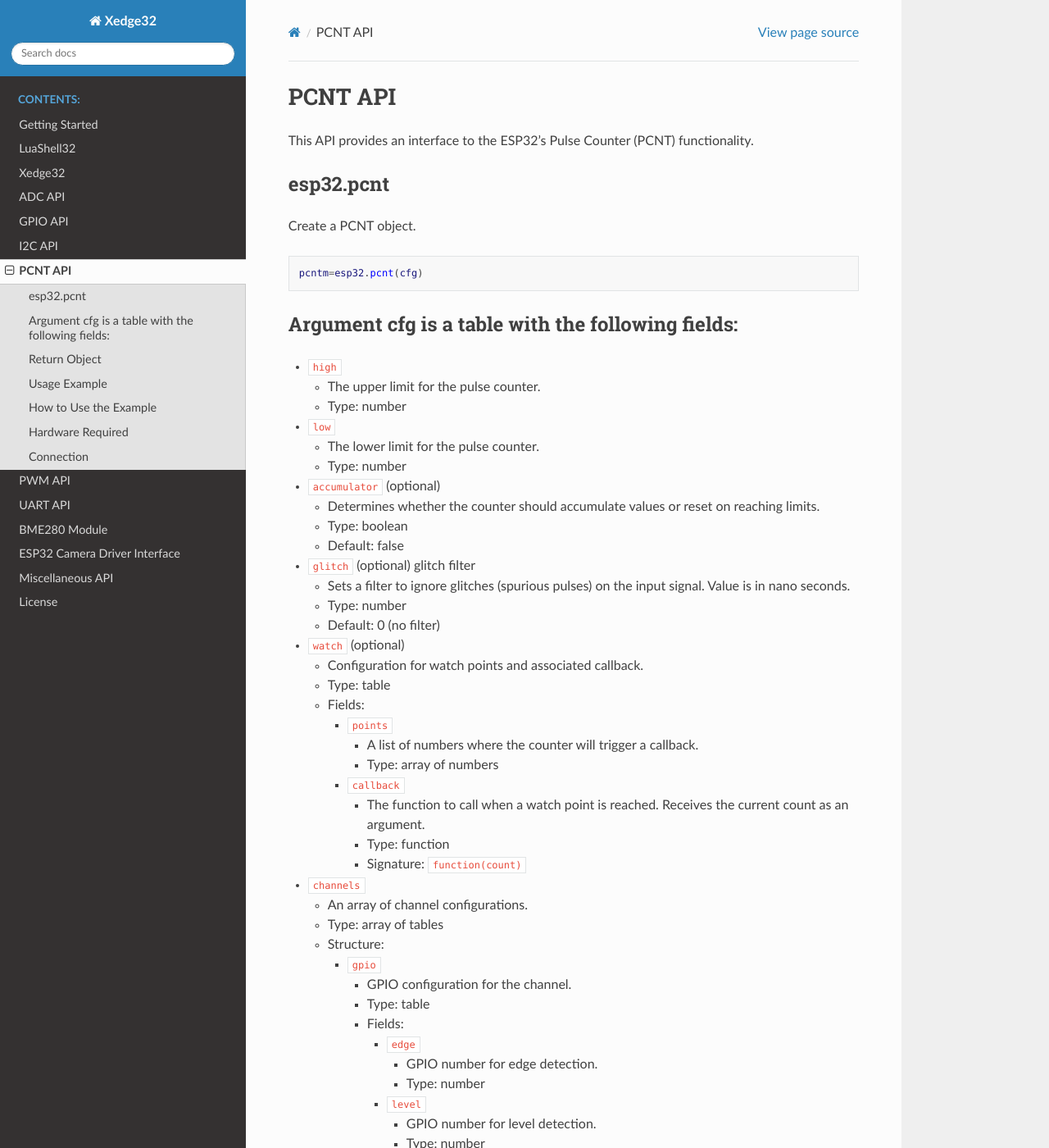
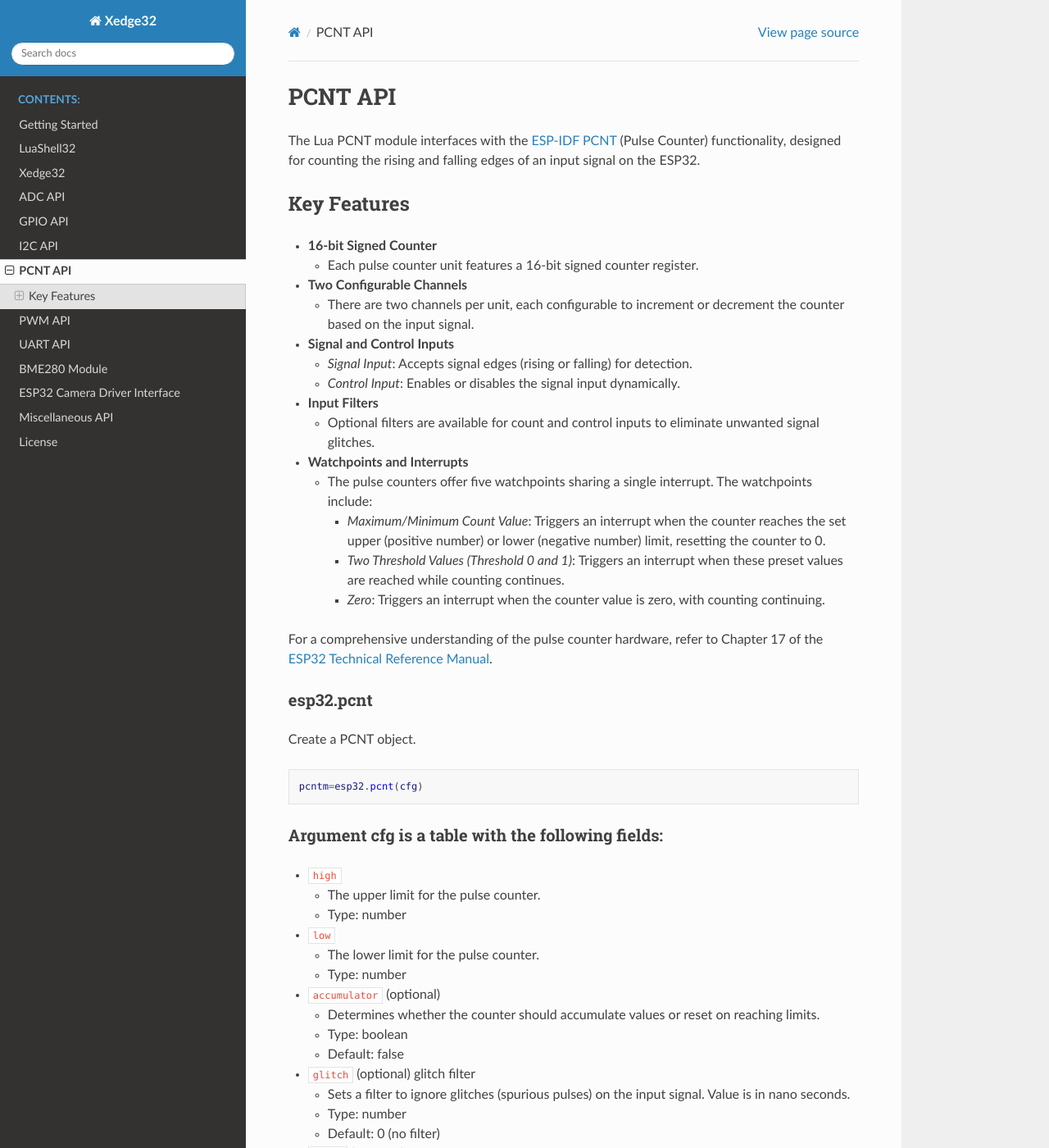
Before and after one commit to RealTimeLogic/Xedge32, a Sphinx documentation site: the page built from doc/source/PCNT.rst, in a window 1280 px wide and 1400 px high. Shown: the whole window at 82% size. Built offline with Sphinx 7.4.7 and the Read the Docs theme 2.0.0, drawn with Linux system fonts in a browser that asks for light colours; some of the changed text lies outside the part shown.

Commit message:
Various improvements

```diff
--- a/doc/source/PCNT.rst
+++ b/doc/source/PCNT.rst
@@ -2,7 +2,39 @@
 PCNT API
 ==========
 
-This API provides an interface to the ESP32's Pulse Counter (PCNT) functionality.
+The Lua PCNT module interfaces with the `ESP-IDF PCNT <https://docs.espressif.com/projects/esp-idf/en/latest/esp32/api-reference/peripherals/pcnt.html>`_ (Pulse Counter) functionality, designed for counting the rising and falling edges of an input signal on the ESP32.
+
+Key Features
+------------
+
+- **16-bit Signed Counter**
+
+  - Each pulse counter unit features a 16-bit signed counter register.
+
+- **Two Configurable Channels**
+
+  - There are two channels per unit, each configurable to increment or decrement the counter based on the input signal.
+
+- **Signal and Control Inputs**
+
+  - *Signal Input*: Accepts signal edges (rising or falling) for detection.
+  - *Control Input*: Enables or disables the signal input dynamically.
+
+- **Input Filters**
+
+  - Optional filters are available for count and control inputs to eliminate unwanted signal glitches.
+
+- **Watchpoints and Interrupts**
+
+  - The pulse counters offer five watchpoints sharing a single interrupt.  The watchpoints include:
+
+    - *Maximum/Minimum Count Value*: Triggers an interrupt when the counter reaches the set upper (positive number) or lower (negative number) limit, resetting the counter to 0.
+    - *Two Threshold Values (Threshold 0 and 1)*: Triggers an interrupt when these preset values are reached while counting continues.
+    - *Zero*: Triggers an interrupt when the counter value is zero, with counting continuing.
+
+For a comprehensive understanding of the pulse counter hardware, refer to Chapter 17 of the `ESP32 Technical Reference Manual <https://www.espressif.com/sites/default/files/documentation/esp32_technical_reference_manual_en.pdf>`_.
+
+
 
 esp32.pcnt
 ~~~~~~~~~~~~~~~~~~~~~~~~
@@ -55,8 +87,16 @@ Argument cfg is a table with the following fields:
 
       - The function to call when a watch point is reached. Receives the current count as an argument.
       - Type: function
-      - Signature: ``function(count)``
+      - Signature: ``function(count, crossmode)``
+      - Arguments:
 
+        - ``count`` Watch point value that triggered the event
+        - ``crossmode`` Indicates how the PCNT unit crossed the last zero point. The possible zero cross modes are:
+
+          - 0 Start from positive value, end to zero, i.e., +N -> 0
+          - 1 Start from negative value, end to zero, i.e., -N -> 0
+          - 2 Start from negative value, end to positive value, i.e., -N -> +M
+          - 3 Start from positive value, end to negative value, i.e., +N -> -M
 
 - ``channels``
 
@@ -147,12 +187,14 @@ The `esp32.pcnt` function returns an object with the following methods:
 Usage Example
 ~~~~~~~~~~~~~~~~~~~~~~~~
 
+This Lua example is designed to mirror the functionality of the `Rotary Encoder C Code Example <https://github.com/espressif/esp-idf/tree/master/examples/peripherals/pcnt/rotary_encoder>`_.
+
 .. code-block:: lua
 
     local gpioA = 0
     local gpioB = 2
 
-    pcnt = esp32.pcnt{
+    pcnt,err = esp32.pcnt{
         high = 100,
         low = -100,
         glitch=1000,
@@ -197,7 +239,13 @@ Usage Example
             }
         }
     }
-    pcnt:start()
+    if pcnt then
+       pcnt:start()
+       timer=ba.timer(function() trace("Pulse count:",pcnt:count()) return true end)
+       timer:set(1000)
+    else
+       trace(err)
+    end
 
 
 How to Use the Example
```
Also changed, not shown: 4 other files.
